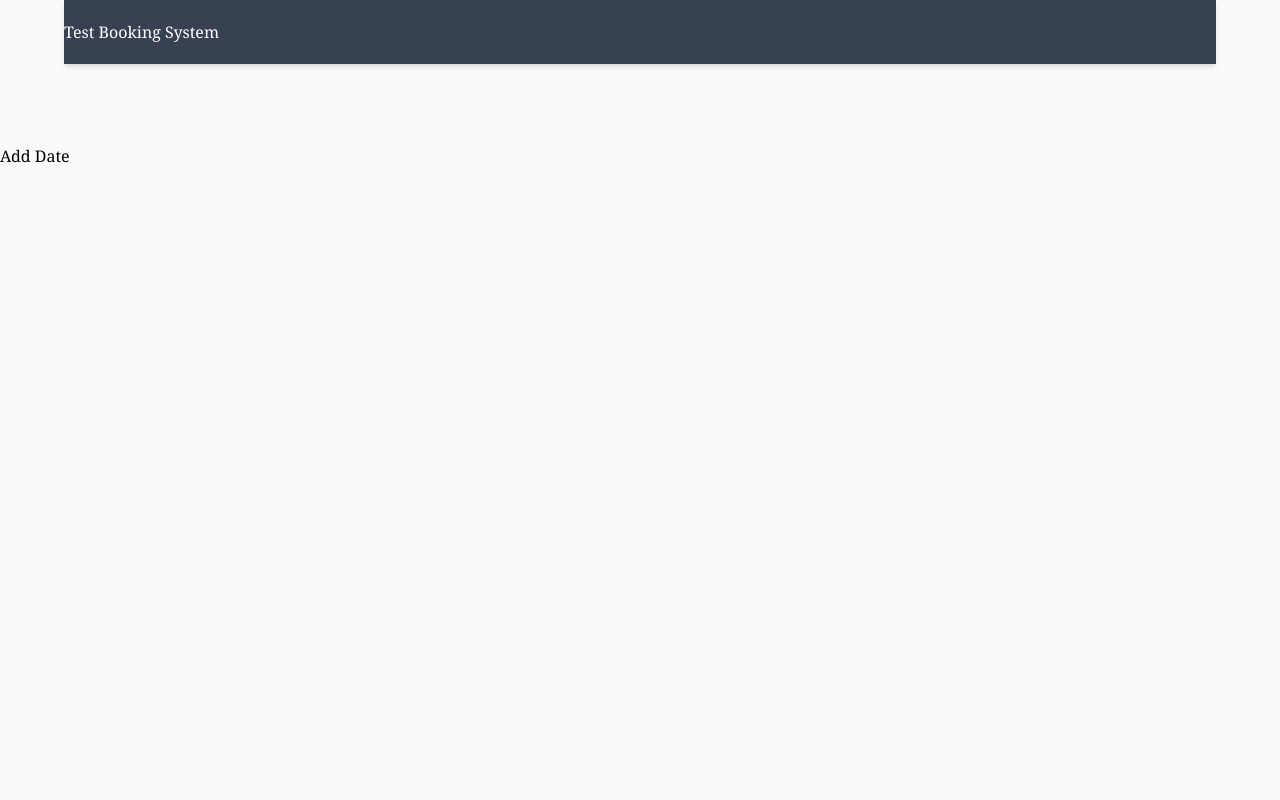
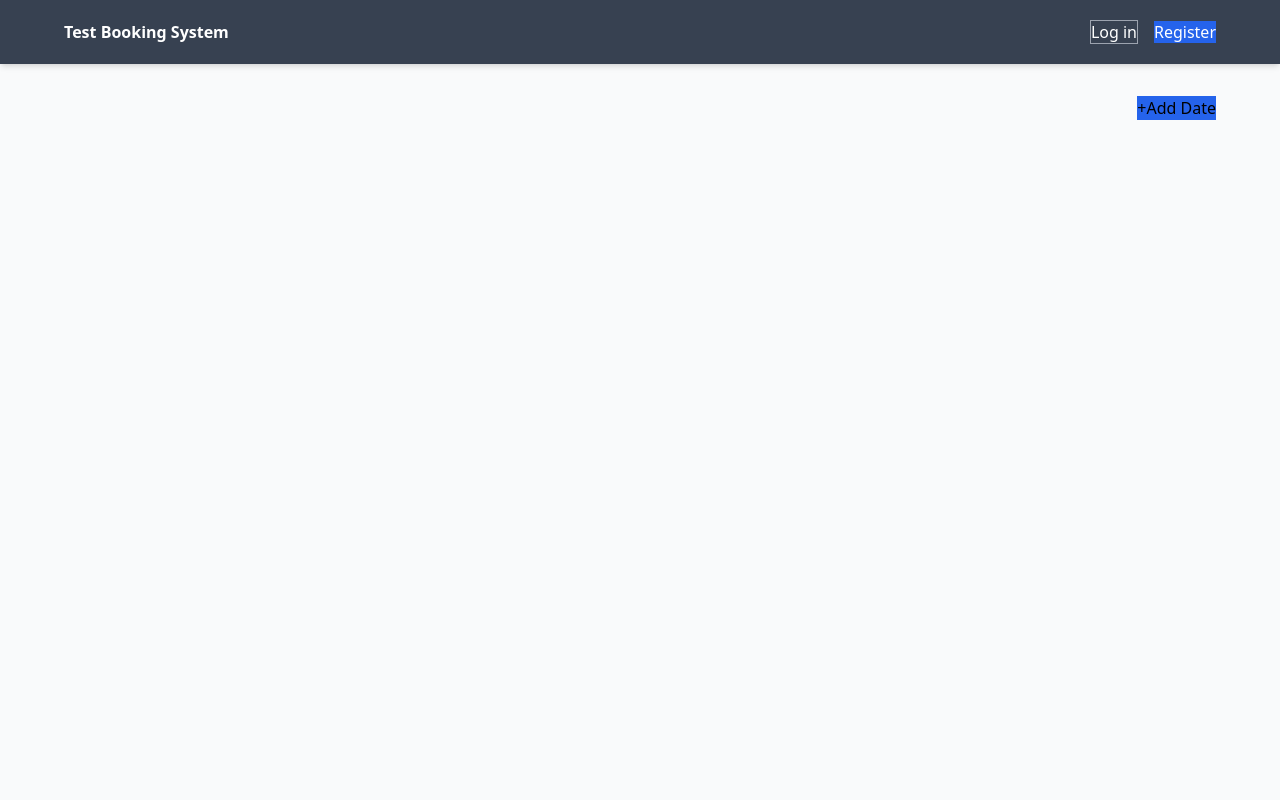
Before and after one commit to Ed1ezac/drivers-test-booking, a Django app: page /dates in a window 1280 px wide. Run offline with Django 3.2, Linux system fonts and the light colour scheme; data that the repository does not hold is empty; some libraries are stand-ins or nearby versions.

Commit message:
adds styling to templates

```diff
--- a/templates/base.html
+++ b/templates/base.html
@@ -6,23 +6,31 @@
 		<meta http-equiv="X-UA-Compatible" content="ie=edge">
 		{% tailwind_css %}
     </head>
-    <body class="bg-gray-50 font-serif leading-normal tracking-normal">
-        <header class="flex flex-row justify-between items-center mx-16 bg-gray-700 text-white h-16 shadow-md">
+    <body class="bg-gray-50 font-sans leading-normal tracking-normal">
+        <header class="flex flex-row justify-between items-center px-16 bg-gray-700 text-white h-16 shadow-md">
             <div>
                 {% if user.is_authenticated %}
-                    <h2><a href="{% url 'dates' %}">Test Booking System</a></h2>
+                    <h2 class="font-semibold"><a href="{% url 'dates' %}">Test Booking System</a></h2>
                 {% else %}
-                    <h2><a href="{% url 'home' %}">Test Booking System</a></h2>
+                    <h2 class="font-semibold"><a href="{% url 'home' %}">Test Booking System</a></h2>
                 {% endif %}
             </div>
             <div>
                 {% if user.is_authenticated %}
-                    <h3>Hello {{ user.username }}!</h3>
-                    <p><a href="{% url 'logout' %}">Log out</a></p>
+                <div class="flex space-x-4">
+                    <h3>Hi {{ user.username }}!</h3>
+                    <p><a class="my-btn border border-gray-400 hover:bg-gray-600" href="{% url 'logout' %}">Log out</a></p>
+                </div>
+                {% else %}
+                <div class="flex space-x-4">
+                    <p><a class="my-btn border border-gray-400 hover:bg-gray-600" href="{% url 'login' %}">Log in</a></p>
+                    <p><a class="my-btn bg-blue-600 hover:bg-blue-800" href="{% url 'register' %}">Register</a></p>
+                </div>
+
                 {% endif %}
             </div>
         </header>
-        <section class="pt-20">
+        <section class="pt-8 mx-16">
             {% block content %}
 
             {% endblock content %}
--- a/templates/dates.html
+++ b/templates/dates.html
@@ -1,17 +1,20 @@
 {% extends 'base.html' %}
 
 {% block content %}
-    <div>
-        <a href="{% url 'new_date' %}">Add Date</a>
+    <div class="flex flex-row justify-end mb-4">
+        <a class="my-btn bg-blue-600 hover:bg-blue-800" href="{% url 'new_date' %}"> +Add Date</a>
     </div>
     {% for date in object_list %}
-        <div>
-            <h4>{{ date }}</h4>
-            <p>Max Candidates: {{ date.max_candidates }}</p>
-            <a href="">Register</a>
-            <!--- a href="">Cancel Registration</a -->
-            <a href="{% url 'edit_date' date.pk %}">Edit</a>
-            <a href="{% url 'delete_date' date.pk %}">Delete</a>
+        <div class="bg-white mb-6 px-8 py-6 rounded shadow max-w-xl">
+            <h4 class="font-semibold text-lg text-gray-900 mb-1">{{ date }}</h4>
+            <p class="text-gray-600">Candidates: 0 / {{ date.max_candidates }}</p>
+            <div class="flex justify-end space-x-4">
+                <a class="text-gray-300 font-medium" href="">Register</a>
+                <!--- a href="">Cancel Registration</a -->
+                <a class="text-gray-600 font-medium hover:text-blue-600" href="{% url 'edit_date' date.pk %}">Edit</a>
+                <a class="text-gray-600 font-medium hover:text-blue-600"href="{% url 'delete_date' date.pk %}">Delete</a>
+            </div>
+
         </div>
     {% endfor %}
 
--- a/templates/home.html
+++ b/templates/home.html
@@ -1,13 +1,13 @@
 {% extends 'base.html' %}
 
 {% block content %}
-    <h2>Welcome</h2>
+    <h2 class="text-3xl font-semibold mb-8">Welcome</h2>
     <div>
         <p>Welcome to the Driver's License Test Booking Web System.</p>
         {% if user.is_authenticated %}
-        <p>Proceed to the <span><a href="{% url 'dates' %}">Dashboard</a></span> to view available dates for booking a test.</p>
+        <p>Proceed to the <span><a class="underline text-blue-500" href="{% url 'dates' %}">Dashboard</a></span> to view available dates for booking a test.</p>
         {% else %}
-        <p><span><a href="accounts/register">Register</a></span> or <span><a href="{% url 'login' %}">Login</a></span> to view available dates for booking a test.</p>
+        <p><span><a class="underline text-blue-500" href="accounts/register">Register</a></span> or <span><a class="underline text-blue-500" href="{% url 'login' %}">Login</a></span> to view available dates for booking a test.</p>
         {% endif %}
     </div>
 
```
Also changed, not shown: templates/create_date.html (+8 -4 lines), templates/delete_date.html (+7 -5 lines), templates/form_item.html (+8 -4 lines), templates/registration/login.html (+8 -3 lines), templates/registration/register.html (+9 -5 lines), templates/update_date.html (+7 -3 lines).
